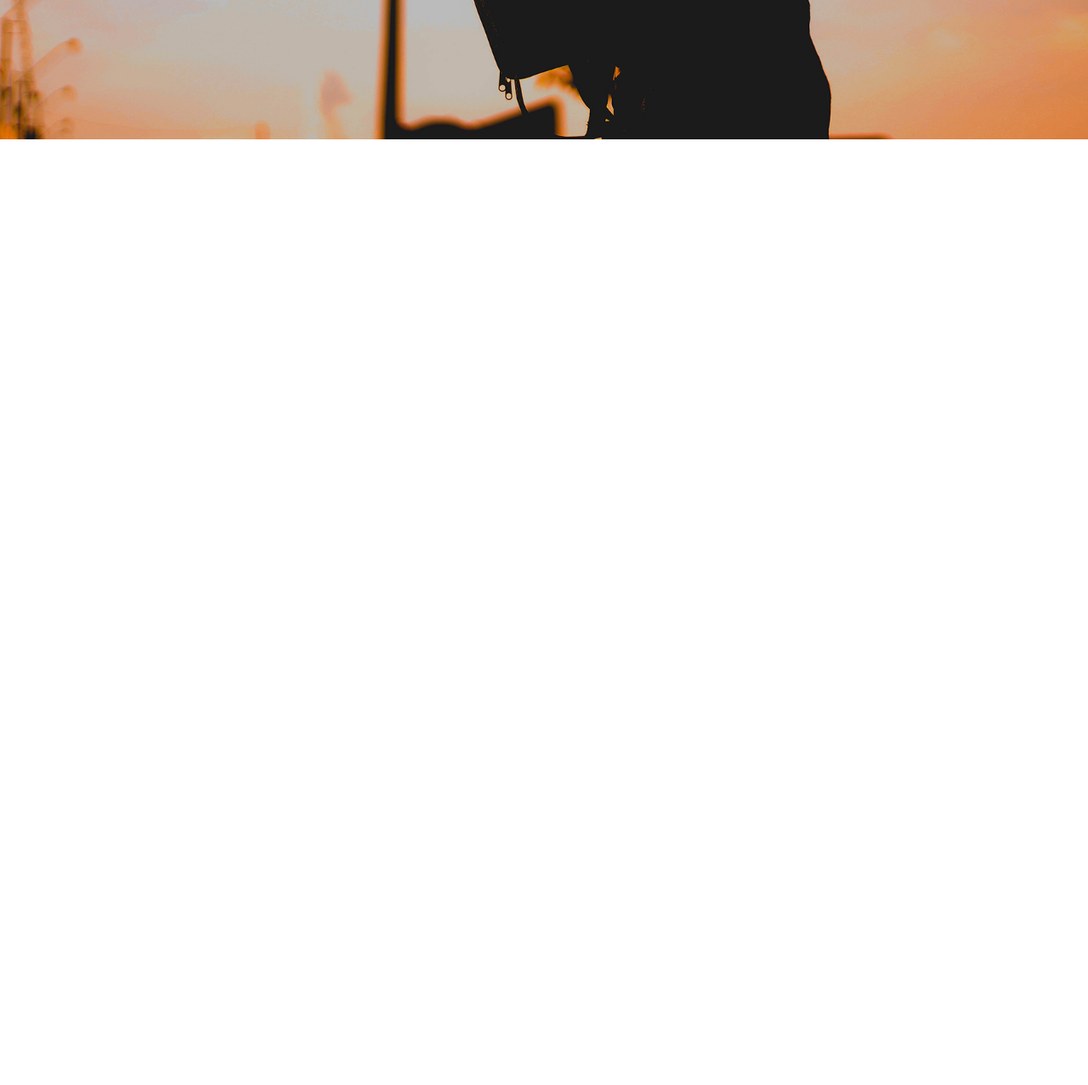
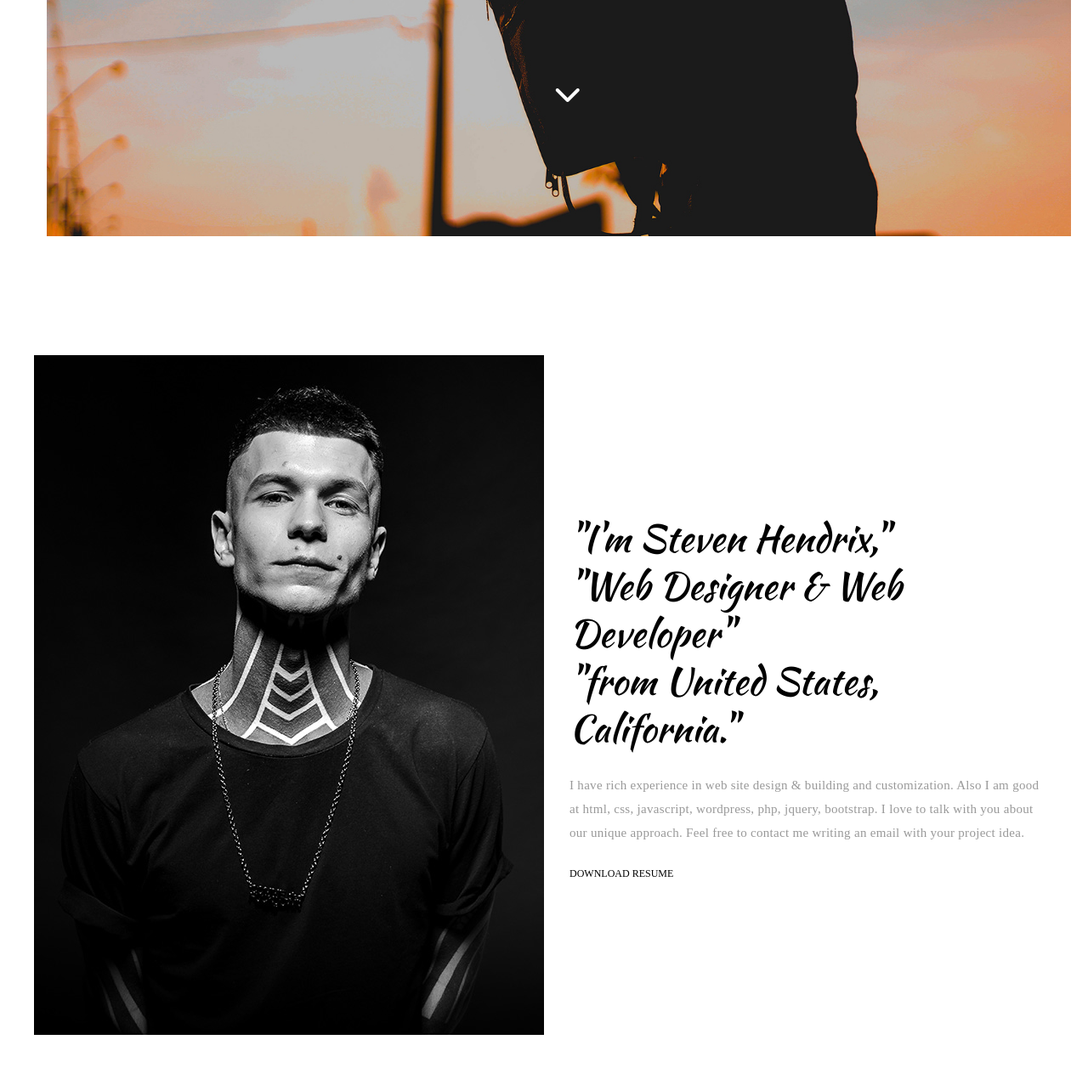
Before and after one commit to AbidNesibli/PragmatechFoundationProject, a plain HTML site: page PORTFOLIO/port.html in a window 1280 px wide. Shown: the part 636-1913 px from the top of the page at 85% size. Before the commit the page ends 894 px from the top, so only its background shows below. Drawn offline with Linux system fonts and the light colour scheme.

Commit message:
portfolio page2 yaradildi

```diff
--- a/PORTFOLIO/port.css
+++ b/PORTFOLIO/port.css
@@ -1,28 +1,26 @@
 /* navbar style start */
+
 .navbar{
-background-image: url("./image/slide-bg-1.jpg");
-background-repeat: no-repeat;
-height: 100vh;
-background-size: cover;
-}
-.navbar-container{
-display: flex;
-justify-content: space-between;
-}
-.container-head{
-display: flex;
-justify-content: center;
-}
-.container-head a{
+    position: relative;
     outline: none;
     text-decoration: none ;
     color: white;
     margin: 20px;
     margin-left: 55px;
-    font-family: 'Kaushan Script', cursive;
     font-size: 32px;
     font-weight: 600;
-
+}
+.navbar  .container-head a{
+    position: absolute;
+    padding: 5px 10px;
+    margin: 30px 30px;
+    color: black;
+    font-family: 'Kaushan Script', cursive;
+    text-decoration: none;
+}
+.navbar-container{
+display: flex;
+justify-content: space-between;
 }
 .info-item{
     display: flex;
@@ -48,6 +46,10 @@ justify-content: center;
 /* navbar style end */
 /* section home style start */
 .home{
+    background-image: url("./image/slide-bg-1.jpg");
+    background-repeat: no-repeat;
+    height:;
+    background-size: cover;
     height: 100vh;
     display: flex;
     justify-content: center;
@@ -64,10 +66,22 @@ justify-content: center;
 
 }
 .social{
+    position: absolute;
     display: flex;
     justify-content: center;
+    flex-direction: column;
+    justify-content: center;
     align-items: center;
-    padding-top: 20px;
+    margin: 20px;
+}
+.social .icon-link{
+    display: flex;
+    padding: 10px 120px;
+    gap:30px;
+
+}
+.social .down{
+    padding-top: 100px;
 }
 .social a{
     padding-left: 7px;
@@ -82,3 +96,54 @@ justify-content: center;
     color: #ffffff;
 }
 /* section home style end */
+/* profile style start */
+.full-profil{
+display: flex;
+justify-content: space-between;
+margin:140px 40px;
+position: relative;
+gap: 30px;
+padding-right: 10px;
+}
+.profil-container{
+
+}
+.profil-img{
+box-sizing: border-box;
+width: 100%;
+margin: 20px 20px;
+}
+.text-container{
+    display: flex;
+    align-items: center;
+    box-sizing: border-box;
+}
+.text-box h1{
+font-family: 'Kaushan Script', cursive;
+font-size: 44px;
+line-height: 56px;
+}
+.text-box p{
+    margin: 25px 0;
+    padding: 0;
+    font-size: 15px;
+    color: #999999;
+    line-height: 28px;
+    font-weight: 300;
+    letter-spacing: 0.02em;
+}
+.text-box a{
+    text-decoration: none;
+    text
+    box-shadow: #fdd912;
+    font-size: 12px;
+    color: black;
+    font-weight: 500;
+    line-height: 12px;
+    text-transform: uppercase;
+    cursor: pointer;
+}
+.text-box .
+a :hover{
+    color: #fdd912;
+}
--- a/PORTFOLIO/port.html
+++ b/PORTFOLIO/port.html
@@ -30,30 +30,59 @@
                     <li>Blog</li>
                     <li>Contact</li>
                 </ul>
-                <div class="arrow">
-                    <a href="#"><i class="fas fa-chevron-down"></i></a>
-                </div>
             </div>
         </div>
         <!-- navbar section end -->
         <!-- home section start -->
         <section class="home" id="home">
+
             <div class="container">
                 <div class="home-content">
                     <div class="content-head">
                         <span>Developer</span>
                     </div>
                     <div class="social">
-                        <a target="blank" href="https://www.facebook.com/"><i class="fab fa-facebook-f"></i></a>
-                        <a target="blank" href="https://github.com/"><i class="fab fa-github"></i></a>
-                        <a target="blank" href="https://twitter.com/home"><i class="fab fa-twitter"></i></a>
-                        <a target="blank" href="https://www.youtube.com/"><i class="fab fa-youtube-square"></i></a>
+                        <div class="icon-link">
+                            <a target="blank" href="https://www.facebook.com/"><i class="fab fa-facebook-f"></i></a>
+                            <a target="blank" href="https://github.com/"><i class="fab fa-github"></i></a>
+                            <a target="blank" href="https://twitter.com/home"><i class="fab fa-twitter"></i></a>
+                            <a target="blank" href="https://www.youtube.com/"><i class="fab fa-youtube-square"></i></a>
+                        </div>
+                        <div class="down">
+                            <a href="#"><i class="fas fa-chevron-down"></i></a>
+                        </div>
                     </div>
                 </div>
             </div>
         </section>
         <!-- home section end -->
     </header>
-    <!-- header section end -->
+    <!-- header end -->
+    <!-- profile section start -->
+    <section class="full-profil">
+        <div class="profil-container">
+            <div class="profile-img">
+                <img src="./image/profile.jpg" alt="">
+            </div>
+        </div>
+        <div class="text-container">
+            <div class="text-box">
+                <h1>
+                    "I'm Steven Hendrix,"
+                    <br>
+                    "Web Designer & Web Developer"
+                    <br>
+                    "from United States, California."
+                </h1>
+                <p>
+
+					I have rich experience in web site design & building and customization. Also I am good at html, css, javascript, wordpress, php, jquery, bootstrap. I love to talk with you about our unique approach. Feel free to contact me writing an email with your project idea.
+
+                </p>
+                <a href="#">Download Resume</a>
+            </div>
+        </div>
+    </section>
+    <!-- profile section end -->
 </body>
 </html>
```
Also changed, not shown: PORTFOLIO/image/profile.jpg (added).
